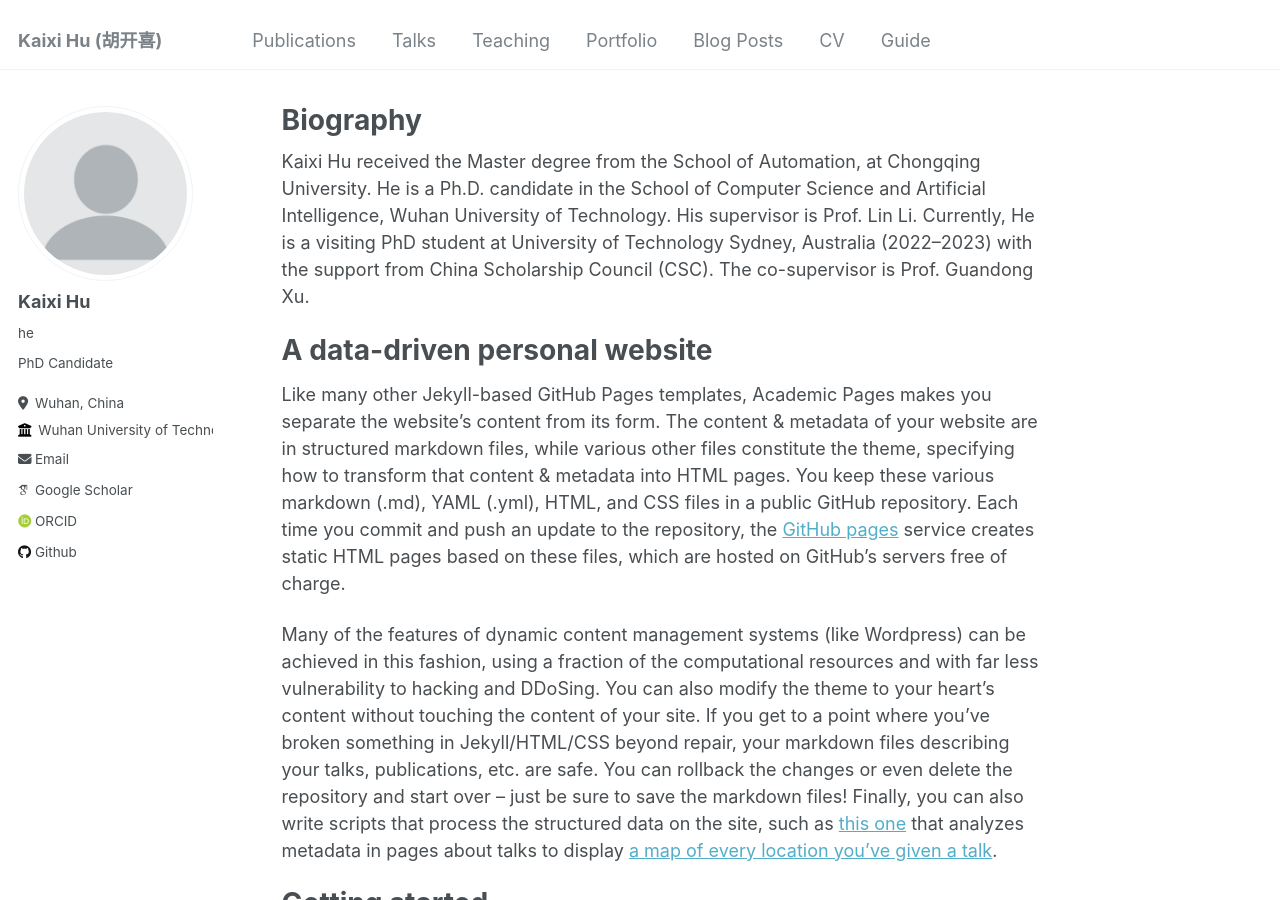
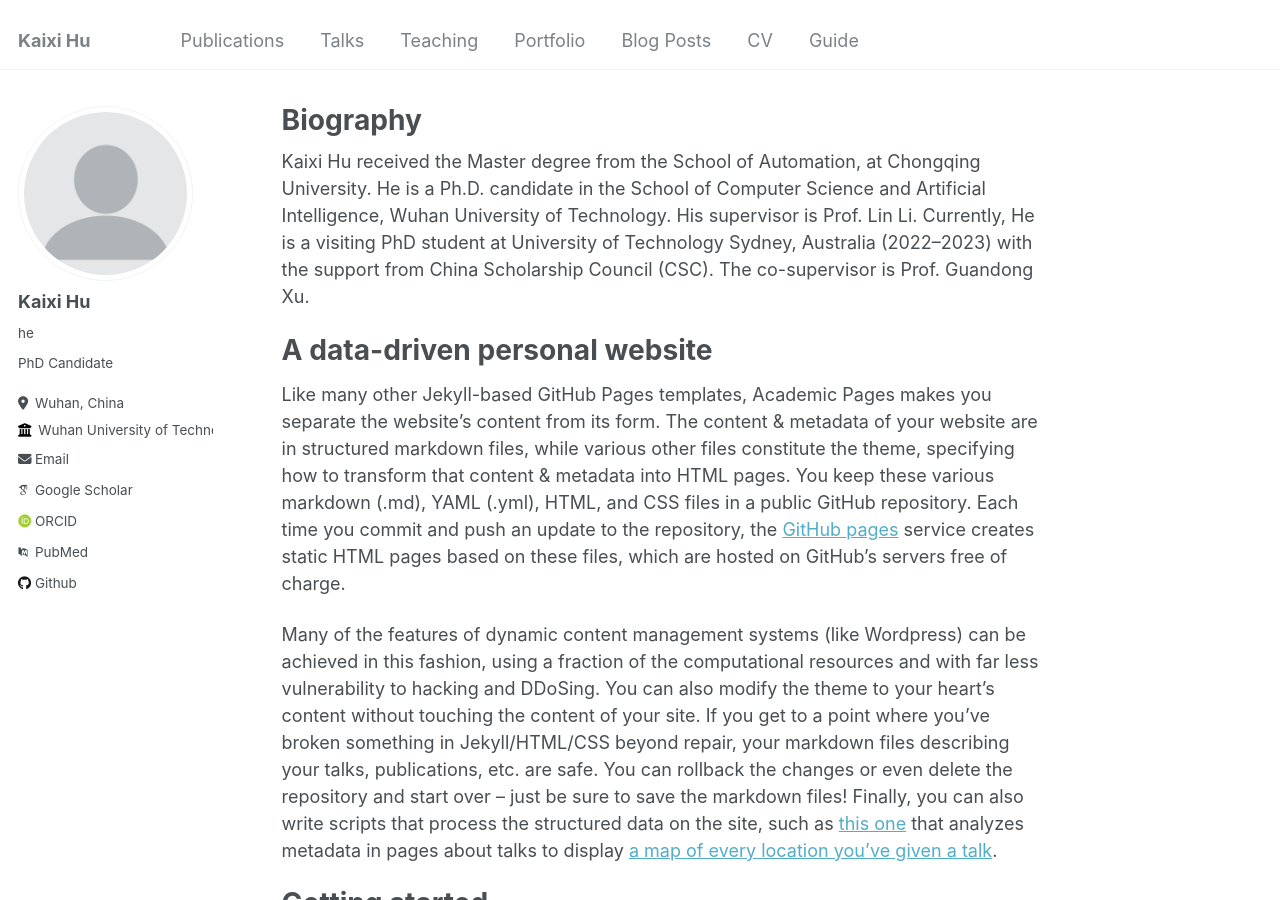
Before and after one commit to hukx-issac/hukx-issac.github.io, a Jekyll site: the page built from _pages/about.md, in a window 1280 px wide and 900 px high. Built offline with Jekyll 4.4.1, drawn with Linux system fonts in a browser that asks for light colours; some web fonts are replaced.

Commit message:
Update _config.yml

```diff
--- a/_config.yml
+++ b/_config.yml
@@ -8,7 +8,7 @@
 
 # Basic Site Settings
 locale                   : "en-US"
-title                    : "Kaixi Hu (胡开喜)"
+title                    : "Kaixi Hu"
 title_separator          : "-"
 name                     : &name "Kaixi Hu"
 description              : &description "personal description"
@@ -31,21 +31,21 @@
   email            : "issac_hkx@whut.edu.cn"
 
   # Academic websites
-  #arxiv            : # URL - Update with the correct link to your profile
+  arxiv            : # URL - Update with the correct link to your profile
   googlescholar    : "https://scholar.google.com/citations?user=x0D8owcAAAAJ&hl=en&oi=ao"
-  #impactstory      : # URL
+  impactstory      : # URL
   orcid            : "https://orcid.org/0000-0002-6774-8510"
   semantic         : # URL
-  #pubmed           : "https://www.ncbi.nlm.nih.gov/pubmed/?term=john+snow"
-  #researchgate     : # URL
+  pubmed           : "https://www.ncbi.nlm.nih.gov/pubmed/?term=john+snow"
+  researchgate     : # URL
 
   # Repositories and software development
-  #bitbucket        : # Username - Update with your username on the site
-  #codepen          : # Username
-  #dribbble         : # Username
+  bitbucket        : # Username - Update with your username on the site
+  codepen          : # Username
+  dribbble         : # Username
   github           : "https://github.com/hukx-issac"
-  #kaggle           : # Username
-  #stackoverflow    : # User number or user number and name (i.e., use "1" or "1/jeff-atwood")
+  kaggle           : # Username
+  stackoverflow    : # User number or user number and name (i.e., use "1" or "1/jeff-atwood")
 
   # Social media
   bluesky          : # Replace this with you Bluesky username
```
